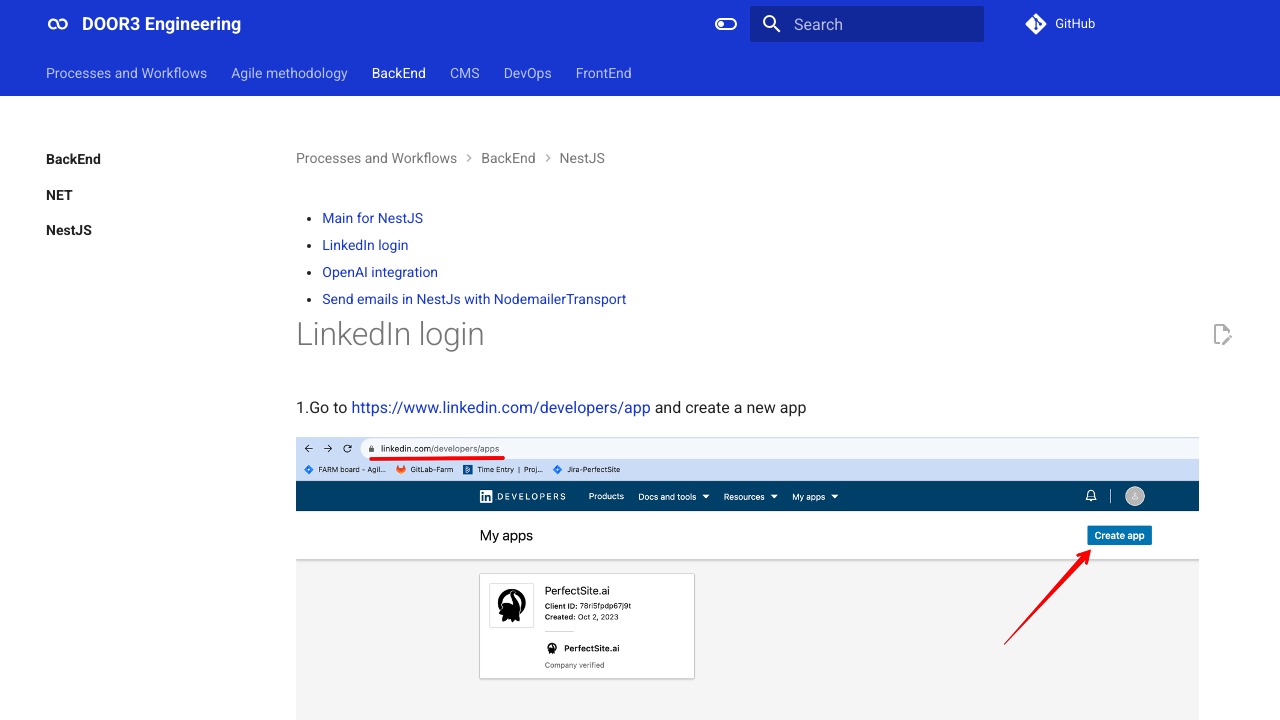
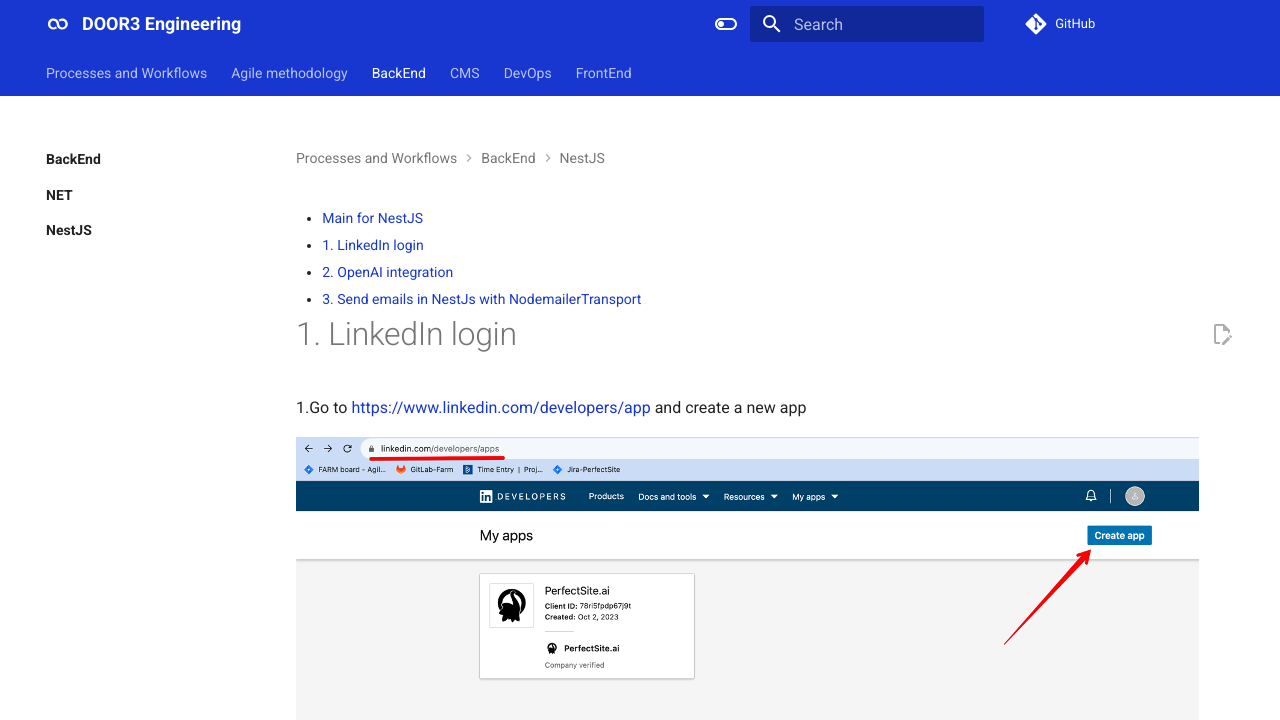
Before and after one commit to Door3Dev/engineering-documentation, an MkDocs documentation site: the page built from documentation/gh_pages/BackEnd/NestJS/LinkedIn login.md, in a window 1280 px wide and 900 px high. Shown: the top 720 px of the window. Built offline with MkDocs 1.6.1 and Material for MkDocs 9.7.7, drawn with Linux system fonts in a browser that asks for light colours; comment, search, counter and statistics services are not loaded.

Commit message:
Add title numeration

```diff
--- a/documentation/gh_pages/BackEnd/NestJS/LinkedIn login.md
+++ b/documentation/gh_pages/BackEnd/NestJS/LinkedIn login.md
@@ -1,5 +1,5 @@
 ---
-title: LinkedIn login
+title: 1. LinkedIn login
 template: third-level-navigation.html
 ---
 
--- a/documentation/gh_pages/BackEnd/NestJS/OpenAI.md
+++ b/documentation/gh_pages/BackEnd/NestJS/OpenAI.md
@@ -1,5 +1,5 @@
 ---
-title: OpenAI integration
+title: 2. OpenAI integration
 template: third-level-navigation.html
 ---
 
--- a/documentation/gh_pages/BackEnd/NestJS/Sending emails.md
+++ b/documentation/gh_pages/BackEnd/NestJS/Sending emails.md
@@ -1,5 +1,5 @@
 ---
-title: Send emails in NestJs with NodemailerTransport
+title: 3. Send emails in NestJs with NodemailerTransport
 template: third-level-navigation.html
 ---
 
--- a/documentation/gh_pages/DevOps/AWS/SES no spam.md
+++ b/documentation/gh_pages/DevOps/AWS/SES no spam.md
@@ -1,5 +1,5 @@
 ---
-title: Prevent project emails from getting into spam folder
+title: 1. Prevent project emails from getting into spam folder
 template: third-level-navigation.html
 ---
 ### General idea is to send emails from a custom domain with AWS SES. To make it work you will need access to domain registrar.
--- a/documentation/gh_pages/DevOps/General/DBSchema.md
+++ b/documentation/gh_pages/DevOps/General/DBSchema.md
@@ -1,5 +1,5 @@
 ---
-title: Create database schema visualization
+title: 1. Create database schema visualization
 template: third-level-navigation.html
 ---
 
```
